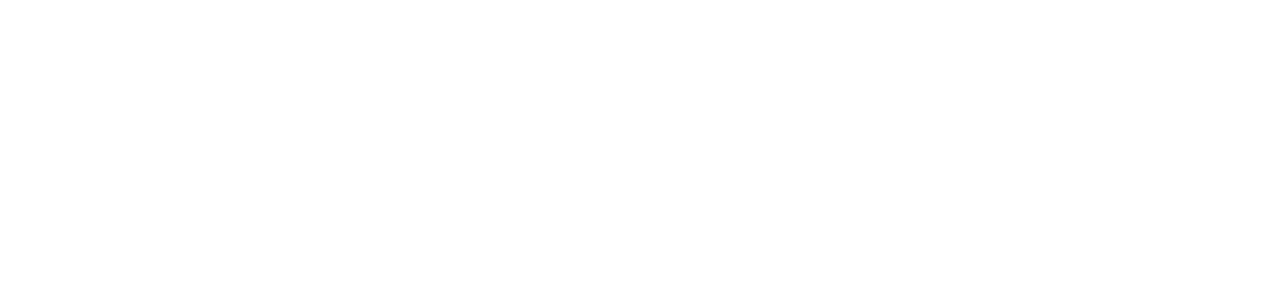
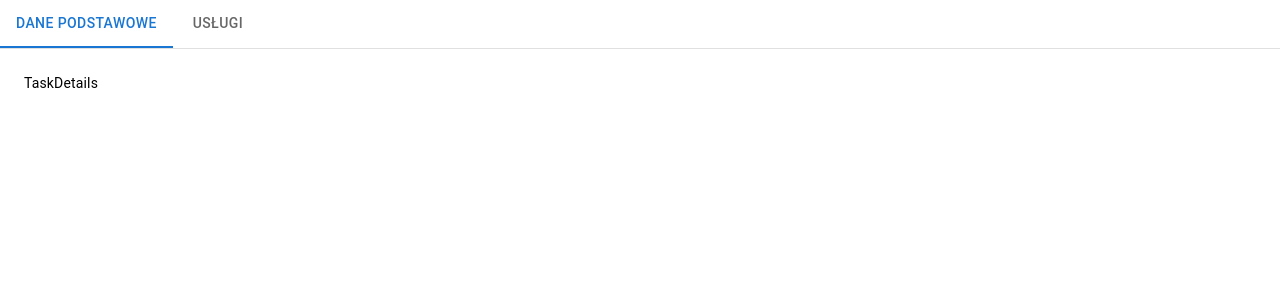
Before and after one commit to lukaszgor/cleanMyRoom, a React (Create React App) app in the folder cleanmyroom/: page /taskView/1 in a window 1280 px wide. Before the commit this address had no page. Shown: the top 300 px of the page. Built offline with nearby package versions, Linux system fonts and the light colour scheme.

Commit message:
add History and Task Manager view

```diff
--- a/cleanmyroom/src/components/History.js
+++ b/cleanmyroom/src/components/History.js
@@ -1,11 +1,87 @@
+import { useState,useEffect } from 'react';
+import { DataGrid } from '@mui/x-data-grid';
+import { Button } from "@mui/material";
+import supabase from "../supabaseClient"
+import { useNavigate } from "react-router-dom"
+import { useParams } from "react-router-dom";
 
 function History() {
+  const {id} = useParams()
+  const [fetchError,setFetchError] =useState(null)
+  const [tasks,setTasks] =useState(null)
+  const navigate = useNavigate()//add to nav
+
+  useEffect(()=>{
+      const fetchtasks = async()=>{
+          const{data,error} =  await supabase
+          .from('tasks')
+          .select()
+          .eq('roomId',id)
+          if(error){
+              console.log(error)
+              setTasks(null)
+              setFetchError("Brak tasków")
+          }if(data){
+            setTasks(data)
+            setFetchError(null)
+          }
+      }
+
+    fetchtasks()
+
+    },[])
+
+const detailsButton=(event, cellValues)=>{
+  console.log(cellValues.row);
+  navigate('/taskView/'+cellValues.row.id)
+}
+
+
+  const columns = [
+
+      { field: 'id', headerName: 'ID', type: 'number', width: 50 },
+      { field: 'description', headerName: 'Opis',width: 130 },
+      { field: 'whoDone', headerName: 'Realizator', width: 200 },
+      { field: 'dateDone', headerName: 'Data i czas', width: 130 },
+      { field: 'time', headerName: 'Czas wykonania', type: 'number', width: 120 },
+      {
+          field: "Akcje",headerName: 'Akcje', width: 200 ,
+          renderCell: (cellValues) => {
+            return (
+              <Button
+              color="primary"
+              onClick={(event) => {
+                detailsButton(event, cellValues);
+              }}
+              >Szczegóły</Button>
+            );
+          }
+        },
+
+    ];
 
 
 
     return (
       <div>
-          History
+        {fetchError &&(<p>{fetchError}</p>)}
+        {tasks &&(
+        <div>
+
+
+      <div style={{ height: 400, width: '100%' }}>
+            <DataGrid
+              rows={tasks}
+              columns={columns}
+              pageSize={12}
+              rowsPerPageOptions={[12]}
+            />
+          </div>
+      <div>
+      </div>
+        </div>
+        )}
+
       </div>
 
 
--- /dev/null
+++ b/cleanmyroom/src/components/taskManagerdetailsComp/TaskDetails.js
@@ -0,0 +1,17 @@
+
+
+function TaskDetails() {
+
+
+
+    return (
+      <div>
+          TaskDetails
+
+      </div>
+
+
+    );
+  }
+
+  export default TaskDetails;
--- /dev/null
+++ b/cleanmyroom/src/components/taskManagerdetailsComp/TaskServices.js
@@ -0,0 +1,17 @@
+
+
+function TaskServices() {
+
+
+
+    return (
+      <div>
+          TaskServices
+
+      </div>
+
+
+    );
+  }
+
+  export default TaskServices;
--- a/cleanmyroom/src/config/Routing.js
+++ b/cleanmyroom/src/config/Routing.js
@@ -6,6 +6,7 @@ import Login from "../pages/Login"
 import Home from "../pages/Home"
 import AddRoom from "../pages/AddRoom"
 import Settings from "../pages/Settings"
+import TaskManagerView from "../pages/TaskManagerView"
 
 
 function Routing() {
@@ -17,6 +18,7 @@ function Routing() {
         <Route path="/Home" element={<Home />} />
         <Route path="/Add" element={<AddRoom />} />
         <Route path="/settings/:id" element={<Settings />} />
+        <Route path="/taskView/:id" element={<TaskManagerView />} />
       </Routes>
     </BrowserRouter>
   );
--- /dev/null
+++ b/cleanmyroom/src/pages/TaskManagerView.js
@@ -0,0 +1,73 @@
+import PropTypes from 'prop-types';
+import Tabs from '@mui/material/Tabs';
+import Tab from '@mui/material/Tab';
+import Typography from '@mui/material/Typography';
+import Box from '@mui/material/Box';
+import { useState,useEffect } from 'react';
+import TaskDetails from "../components/taskManagerdetailsComp/TaskDetails";
+import TaskServices from "../components/taskManagerdetailsComp/TaskServices";
+
+function TabPanel(props) {
+    const { children, value, index, ...other } = props;
+
+    return (
+      <div
+        role="tabpanel"
+        hidden={value !== index}
+        id={`simple-tabpanel-${index}`}
+        aria-labelledby={`simple-tab-${index}`}
+        {...other}
+      >
+        {value === index && (
+          <Box sx={{ p: 3 }}>
+            <Typography component={'span'} variant={'body2'}>{children}</Typography>
+          </Box>
+        )}
+      </div>
+    );
+  }
+
+  TabPanel.propTypes = {
+    children: PropTypes.node,
+    index: PropTypes.number.isRequired,
+    value: PropTypes.number.isRequired,
+  };
+
+  function a11yProps(index) {
+    return {
+      id: `simple-tab-${index}`,
+      'aria-controls': `simple-tabpanel-${index}`,
+    };
+  }
+
+function TaskManagerView() {
+    const [value, setValue] = useState(0);
+    const handleChange = (event, newValue) => {
+      setValue(newValue);
+    };
+
+
+    return (
+        <div>
+          <Box sx={{ width: '100%' }}>
+    <Box sx={{ borderBottom: 1, borderColor: 'divider' }}>
+      <Tabs value={value} onChange={handleChange} aria-label="basic tabs example">
+        <Tab label="Dane podstawowe" {...a11yProps(0)} />
+        <Tab label="Usługi" {...a11yProps(1)} />
+
+      </Tabs>
+    </Box>
+    <TabPanel value={value} index={0}>
+      <TaskDetails/>
+    </TabPanel>
+    <TabPanel value={value} index={1}>
+      <TaskServices/>
+    </TabPanel>
+  </Box>
+    </div>
+
+
+    );
+  }
+
+  export default TaskManagerView;
```
